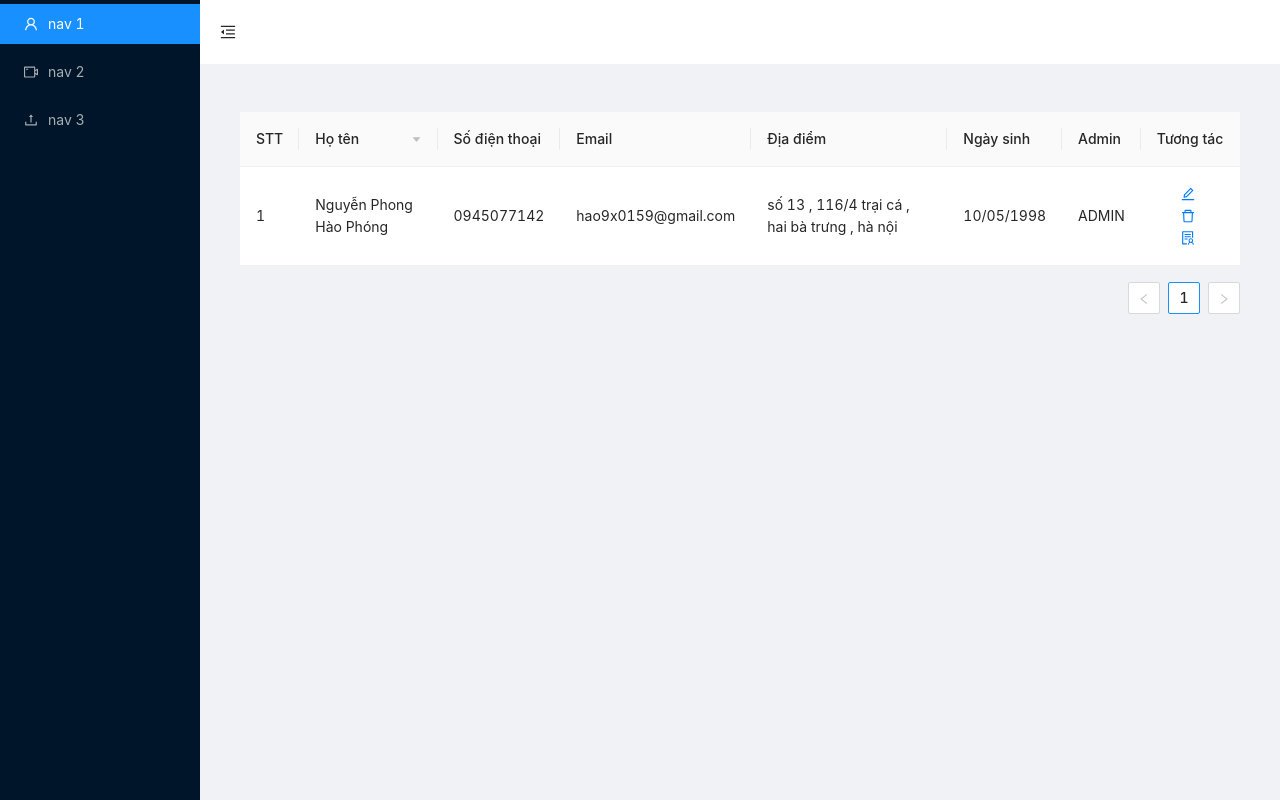
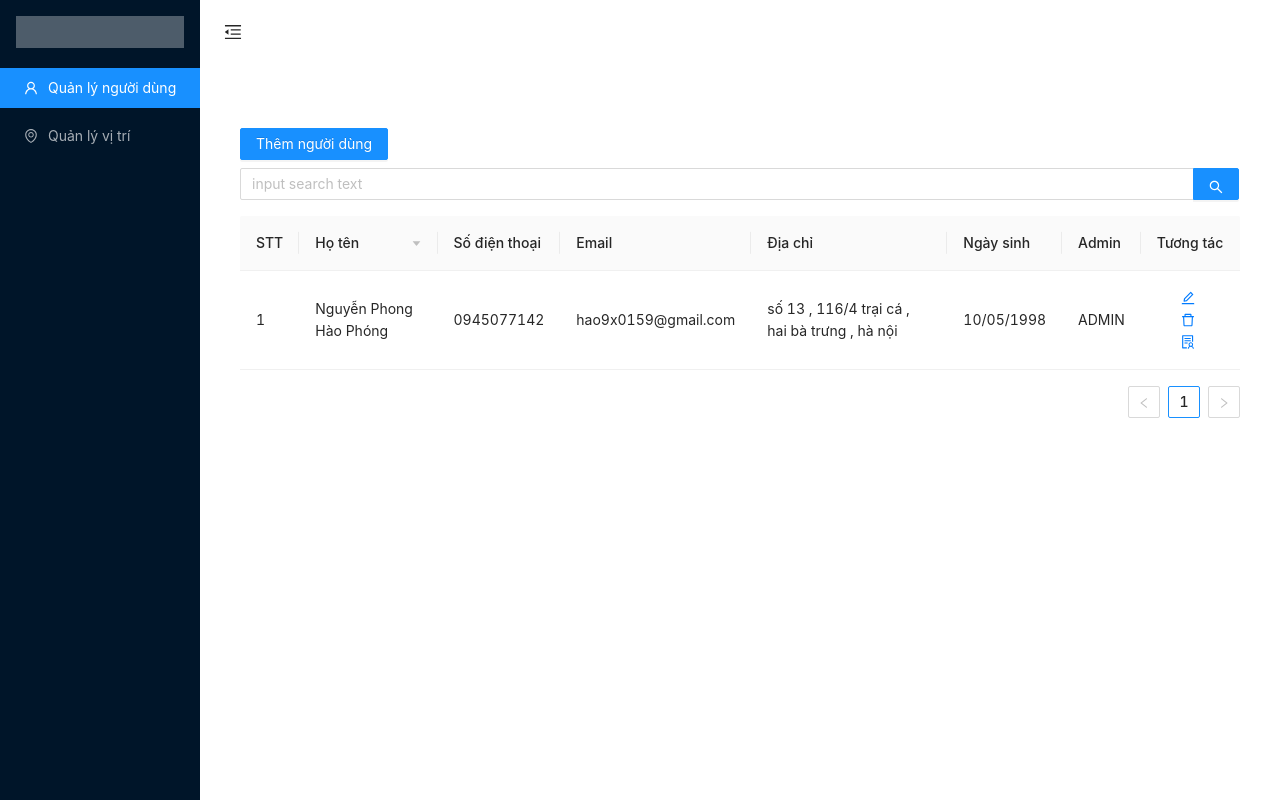
Before and after one commit to VuHuyHoangBC29/BC29_Airbnb_NHOM_9, a React (Create React App) app: page /admin/quanlynguoidung in a window 1280 px wide. Built offline with nearby package versions, Linux system fonts and the light colour scheme.

Commit message:
upload admin page

```diff
--- a/src/App.tsx
+++ b/src/App.tsx
@@ -1,4 +1,4 @@
-import React from "react";
+import React, { Suspense } from "react";
 import logo from "./logo.svg";
 import "./App.css";
 import Router from "./routes";
@@ -7,7 +7,9 @@ import { BrowserRouter } from "react-router-dom";
 function App() {
   return (
     <BrowserRouter>
-      <Router />
+      <Suspense fallback={<></>}>
+        <Router />
+      </Suspense>
     </BrowserRouter>
   );
 }
--- /dev/null
+++ b/src/modules/them-nguoi-dung/them-nguoi-dung.tsx
@@ -0,0 +1,91 @@
+import { Button, Checkbox, Form, Input, DatePicker, Select } from "antd";
+import type { DatePickerProps } from "antd";
+import React from "react";
+import "./themnguoidung.scss";
+import moment from "moment";
+
+export default function ThemNguoiDung(): JSX.Element {
+  const { Option } = Select;
+  const onChange: DatePickerProps["onChange"] = (date, dateString) => {
+    console.log(moment(date).format("DD/MM/YYYY"));
+  };
+  const onFinish = (values: any) => {
+    console.log("Success:", values);
+  };
+
+  const onFinishFailed = (errorInfo: any) => {
+    console.log("Failed:", errorInfo);
+  };
+  const handleChangeOne = (value: string) => {
+    console.log(`selected ${value}`);
+  };
+  const handleChangeTwo = (value: string) => {
+    console.log(`selected ${value}`);
+  };
+  return (
+    <Form
+      name="basic"
+      labelCol={{ span: 8 }}
+      wrapperCol={{ span: 16 }}
+      initialValues={{ remember: true }}
+      onFinish={onFinish}
+      onFinishFailed={onFinishFailed}
+      autoComplete="off"
+    >
+      <Form.Item
+        label="Họ và tên"
+        name="name"
+        rules={[{ required: true, message: "Please input your username!" }]}
+      >
+        <Input />
+      </Form.Item>
+
+      <Form.Item
+        label="Mật khẩu"
+        name="password"
+        rules={[{ required: true, message: "Please input your password!" }]}
+      >
+        <Input.Password />
+      </Form.Item>
+      <Form.Item
+        label="Số điện thoại"
+        name="phone"
+        rules={[{ required: true, message: "Please input your password!" }]}
+      >
+        <Input />
+      </Form.Item>
+      <Form.Item
+        label="Ngày sinh"
+        name="birthday"
+        rules={[{ required: true, message: "Please input your password!" }]}
+      >
+        <DatePicker onChange={onChange} />
+      </Form.Item>
+      <Form.Item
+        label="Giới tính"
+        name="gender"
+        rules={[{ required: true, message: "Please input your password!" }]}
+      >
+        <Select style={{ width: 120 }} onChange={handleChangeOne}>
+          <Option value="true">Nam</Option>
+          <Option value="false">Nữ</Option>
+        </Select>
+      </Form.Item>
+      <Form.Item
+        label="Loại người dùng"
+        name="type"
+        rules={[{ required: true, message: "Please input your password!" }]}
+      >
+        <Select style={{ width: 120 }} onChange={handleChangeTwo}>
+          <Option value="ADMIN">Admin</Option>
+          <Option value="USER">User</Option>
+        </Select>
+      </Form.Item>
+      <Form.Item wrapperCol={{ offset: 8, span: 16 }}>
+        <Button type="primary" htmlType="submit">
+          Submit
+        </Button>
+      </Form.Item>
+    </Form>
+  );
+}
--- /dev/null
+++ b/src/modules/them-nguoi-dung/themnguoidung.scss
@@ -0,0 +1,11 @@
+.ant-form {
+    box-sizing: border-box;
+    margin: 0;
+    padding-right: 350px;
+    color: rgba(0, 0, 0, 0.85);
+    font-size: 14px;
+    font-variant: tabular-nums;
+    line-height: 1.5715;
+    list-style: none;
+    font-feature-settings: 'tnum', "tnum";
+}
--- /dev/null
+++ b/src/modules/them-vi-tri/them-vi-tri.tsx
@@ -0,0 +1,5 @@
+import React from "react";
+
+export default function ThemViTri(): JSX.Element {
+  return <div>ThemViTri</div>;
+}
--- a/src/pages/adminpage/adminpage.scss
+++ b/src/pages/adminpage/adminpage.scss
@@ -16,5 +16,30 @@
 }
 .anticon[tabindex] {
   cursor: pointer;
-    padding: 10px 20px;
+  // padding: 10px 20px;
 }
+#components-layout-demo-custom-trigger,
+.trigger {
+  padding: 0 24px;
+  font-size: 18px;
+  line-height: 64px;
+  cursor: pointer;
+  transition: color 0.3s;
+}
+
+#components-layout-demo-custom-trigger,
+.trigger:hover {
+  color: #1890ff;
+}
+
+#components-layout-demo-custom-trigger,
+.logo {
+  height: 32px;
+  margin: 16px;
+  background: rgba(255, 255, 255, 0.3);
+}
+
+.site-layout,
+.site-layout-background {
+  background: #fff;
+}
--- a/src/pages/adminpage/adminpage.tsx
+++ b/src/pages/adminpage/adminpage.tsx
@@ -3,14 +3,15 @@ import {
   MenuUnfoldOutlined,
   UploadOutlined,
   UserOutlined,
+  EnvironmentOutlined,
   VideoCameraOutlined,
 } from "@ant-design/icons";
 import { Layout, Menu } from "antd";
 import React, { useState } from "react";
-import { Outlet } from "react-router-dom";
-import "./adminpage.scss"
-
+import { Outlet, useNavigate } from "react-router-dom";
+import "./adminpage.scss";
 export default function Adminpage(): JSX.Element {
+  const navigate = useNavigate();
   const { Header, Sider, Content } = Layout;
   const [collapsed, setCollapsed] = useState(false);
 
@@ -26,17 +27,18 @@ export default function Adminpage(): JSX.Element {
             {
               key: "1",
               icon: <UserOutlined />,
-              label: "nav 1",
+              label: "Quản lý người dùng",
+              onClick: () => {
+                navigate("/admin/quanlynguoidung");
+              },
             },
             {
               key: "2",
-              icon: <VideoCameraOutlined />,
-              label: "nav 2",
-            },
-            {
-              key: "3",
-              icon: <UploadOutlined />,
-              label: "nav 3",
+              icon: <EnvironmentOutlined />,
+              label: "Quản lý vị trí",
+              onClick: () => {
+                navigate("/admin/quanlyvitri");
+              },
             },
           ]}
         />
@@ -59,7 +61,7 @@ export default function Adminpage(): JSX.Element {
             minHeight: 280,
           }}
         >
-          <Outlet/>
+          <Outlet />
         </Content>
       </Layout>
     </Layout>
--- a/src/pages/adminpage/quan-ly-nguoi-dung/quan-ly-nguoi-dung.tsx
+++ b/src/pages/adminpage/quan-ly-nguoi-dung/quan-ly-nguoi-dung.tsx
@@ -1,10 +1,35 @@
-import { Table } from "antd";
+import { Table, Input, Space, Button } from "antd";
 import type { ColumnsType, TableProps } from "antd/es/table";
-import React from "react";
-import {EditOutlined,SolutionOutlined,DeleteOutlined} from '@ant-design/icons';
+import React, { useState } from "react";
+import {
+  EditOutlined,
+  SolutionOutlined,
+  DeleteOutlined,
+} from "@ant-design/icons";
 import moment from "moment";
+import { Outlet, useNavigate } from "react-router-dom";
 
 export default function QuanLyNguoiDung(): JSX.Element {
+  const navigate = useNavigate();
+  const [loadings, setLoadings] = useState<boolean[]>([]);
+  const enterLoading = (index: number) => {
+    setLoadings((prevLoadings) => {
+      const newLoadings = [...prevLoadings];
+      newLoadings[index] = true;
+      return newLoadings;
+    });
+
+    setTimeout(() => {
+      setLoadings((prevLoadings) => {
+        const newLoadings = [...prevLoadings];
+        newLoadings[index] = false;
+        navigate("/admin/themnguoidung");
+        return newLoadings;
+      });
+    }, 1000);
+  };
+  const { Search } = Input;
+  const onSearch = (value: string) => console.log(value);
   interface DataType {
     key: React.Key;
     tickets: Array<string>;
@@ -59,31 +84,39 @@ export default function QuanLyNguoiDung(): JSX.Element {
       //   sorter: (a, b) => a.age - b.age,
     },
     {
-      title: "Địa điểm",
+      title: "Địa chỉ",
       dataIndex: "address",
       width: "20%",
     },
     {
-        title: "Ngày sinh",
-        dataIndex: "birthday",
-        width:"5%",
-      },
+      title: "Ngày sinh",
+      dataIndex: "birthday",
+      width: "5%",
+    },
     {
       title: "Admin",
       dataIndex: "type",
-      width:"5%",
+      width: "5%",
     },
     {
       title: "Tương tác",
       dataIndex: "tuongTac",
-      width:"10%",
-      render: (text,object) =>{
-        return <>
-            <a className="pl-4" href=""><EditOutlined/></a>
-            <a className="pl-4" href=""><DeleteOutlined/></a>
-            <a className="pl-4" href=""><SolutionOutlined/></a>
-        </>
-      }
+      width: "10%",
+      render: (text, object) => {
+        return (
+          <>
+            <a className="pl-4" href="">
+              <EditOutlined />
+            </a>
+            <a className="pl-4" href="">
+              <DeleteOutlined />
+            </a>
+            <a className="pl-4" href="">
+              <SolutionOutlined />
+            </a>
+          </>
+        );
+      },
     },
   ];
 
@@ -112,5 +145,27 @@ export default function QuanLyNguoiDung(): JSX.Element {
   ) => {
     console.log("params", pagination, filters, sorter, extra);
   };
-  return <Table columns={columns} dataSource={data} onChange={onChange} />;
+  return (
+    <>
+      <Space
+        style={{ width: "100%" }}
+        direction="vertical"
+        className="w-100 py-3"
+      >
+        <Button
+          type="primary"
+          loading={loadings[0]}
+          onClick={() => enterLoading(0)}
+        >
+          Thêm người dùng
+        </Button>
+        <Search
+          placeholder="input search text"
+          onSearch={onSearch}
+          enterButton
+        />
+      </Space>
+      <Table columns={columns} dataSource={data} onChange={onChange} />
+    </>
+  );
 }
--- a/src/pages/adminpage/quan-ly-vi-tri/quan-ly-vi-tri.tsx
+++ b/src/pages/adminpage/quan-ly-vi-tri/quan-ly-vi-tri.tsx
@@ -1,14 +1,35 @@
-import { Table } from "antd";
+import { Table, Input, Space, Button } from "antd";
 import type { ColumnsType, TableProps } from "antd/es/table";
-import React from "react";
+import React, { useState } from "react";
 import {
   EditOutlined,
   SolutionOutlined,
   DeleteOutlined,
 } from "@ant-design/icons";
 import moment from "moment";
+import { useNavigate } from "react-router-dom";
 
 export default function QuanLyViTri(): JSX.Element {
+  const navigate = useNavigate()
+  const [loadings, setLoadings] = useState<boolean[]>([]);
+  const enterLoading = (index: number) => {
+    setLoadings((prevLoadings) => {
+      const newLoadings = [...prevLoadings];
+      newLoadings[index] = true;
+      return newLoadings;
+    });
+
+    setTimeout(() => {
+      setLoadings((prevLoadings) => {
+        const newLoadings = [...prevLoadings];
+        newLoadings[index] = false;
+        navigate("/admin/themvitri")
+        return newLoadings;
+      });
+    }, 1000);
+  };
+  const { Search } = Input;
+  const onSearch = (value: string) => console.log(value);
   interface DataType {
     key: React.Key;
     deleteAt: boolean;
@@ -52,9 +73,9 @@ export default function QuanLyViTri(): JSX.Element {
       width: "8%",
     },
     {
-        title: "Hình ảnh",
-        dataIndex: "image",
-        width: "20%",
+      title: "Hình ảnh",
+      dataIndex: "image",
+      width: "20%",
     },
     {
       title: "Quốc gia",
@@ -111,5 +132,27 @@ export default function QuanLyViTri(): JSX.Element {
   ) => {
     console.log("params", pagination, filters, sorter, extra);
   };
-  return <Table columns={columns} dataSource={data} onChange={onChange} />;
+  return (
+    <>
+      <Space
+        style={{ width: "100%" }}
+        direction="vertical"
+        className="w-100 py-3"
+      >
+        <Button
+          type="primary"
+          loading={loadings[0]}
+          onClick={() => enterLoading(0)}
+        >
+          Thêm vị trí
+        </Button>
+        <Search
+          placeholder="input search text"
+          onSearch={onSearch}
+          enterButton
+        />
+      </Space>
+      <Table columns={columns} dataSource={data} onChange={onChange} />
+    </>
+  );
 }
--- a/src/routes/index.tsx
+++ b/src/routes/index.tsx
@@ -1,11 +1,20 @@
-import React from "react";
+import React, { lazy } from "react";
 import { useRoutes } from "react-router-dom";
 import HomeLayout from "../layouts/home-layout";
-import Adminpage from "../pages/adminpage/adminpage";
-import QuanLyNguoiDung from "../pages/adminpage/quan-ly-nguoi-dung/quan-ly-nguoi-dung";
-import QuanLyViTri from "../pages/adminpage/quan-ly-vi-tri/quan-ly-vi-tri";
 import Home1 from "../pages/home1/home1";
 import Home2 from "../pages/home2/home2";
+
+const Adminpage = lazy(() => import("../pages/adminpage/adminpage"));
+const ThemNguoiDung = lazy(
+  () => import("../modules/them-nguoi-dung/them-nguoi-dung")
+);
+const ThemViTri = lazy(() => import("../modules/them-vi-tri/them-vi-tri"));
+const QuanLyNguoiDung = lazy(
+  () => import("../pages/adminpage/quan-ly-nguoi-dung/quan-ly-nguoi-dung")
+);
+const QuanLyViTri = lazy(
+  () => import("../pages/adminpage/quan-ly-vi-tri/quan-ly-vi-tri")
+);
 
 export default function Router() {
   const routing = useRoutes([
@@ -36,8 +45,16 @@ export default function Router() {
           element: <QuanLyNguoiDung />,
         },
         {
+          path: "/admin/themnguoidung",
+          element: <ThemNguoiDung />,
+        },
+        {
           path: "/admin/quanlyvitri",
           element: <QuanLyViTri />,
+        },
+        {
+          path: "/admin/themvitri",
+          element: <ThemViTri />,
         },
       ],
     },
```
Lines whose indentation alone changed are shown as unchanged.
